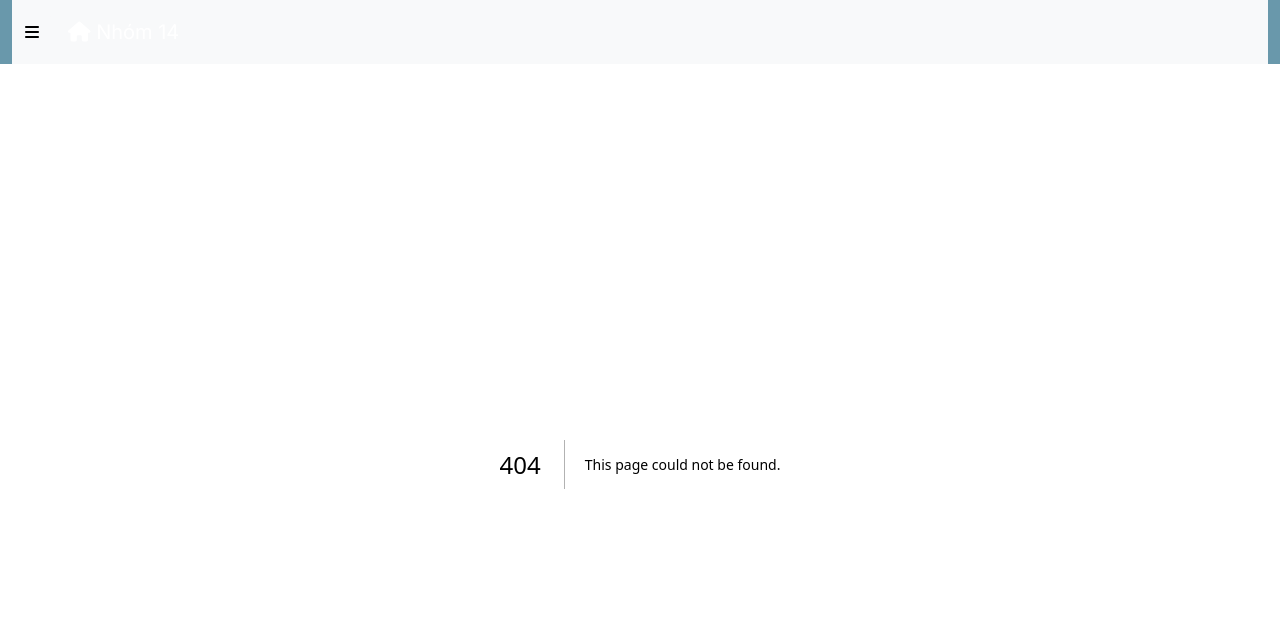
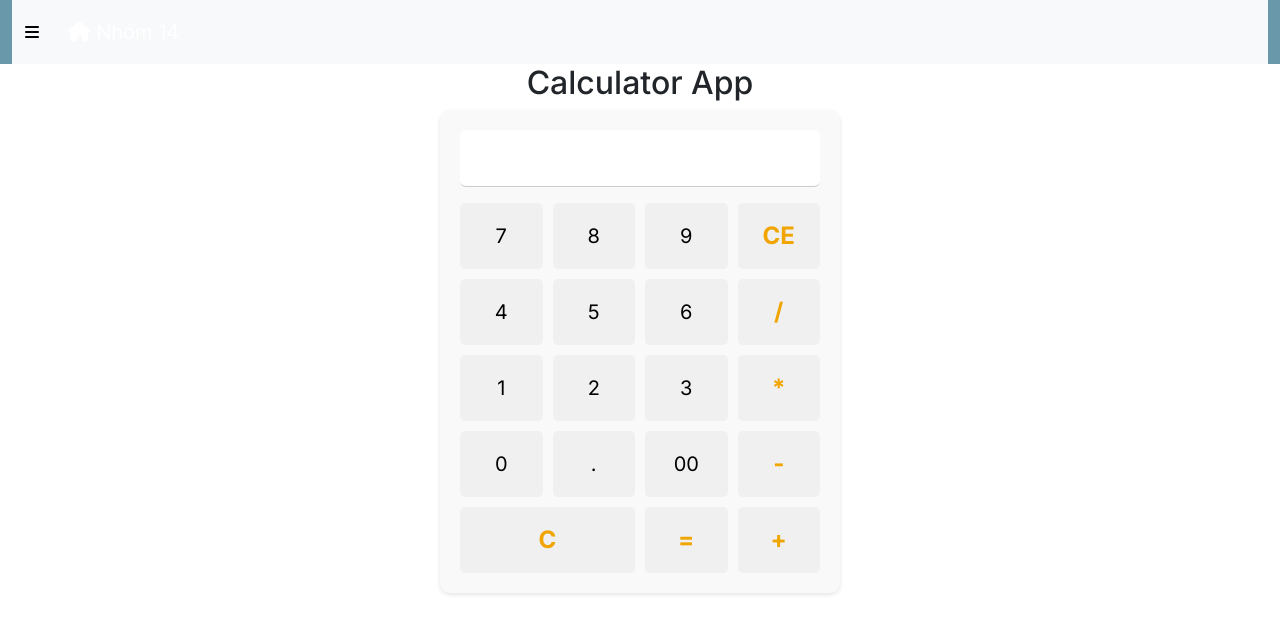
Before and after one commit to Duongnl/group_14_assignment, a Next.js app: page /assignment10/calculator in a window 1280 px wide. Before the commit this address had no page. Shown: the top 634 px of the page. Built offline with nearby package versions, Linux system fonts and the light colour scheme.

Commit message:
add code calculator

```diff
--- /dev/null
+++ b/src/app/assignment10/calculator/page.tsx
@@ -0,0 +1,86 @@
+'use client'
+import '@/styles/calculator.css';
+import React, { useState } from 'react';
+
+const Calculator = () => {
+    const [result, setResult] = useState('');
+
+    const handleClick = (value: string) => {
+        if (value === '=') {
+            try {
+                setResult(eval(result) || '');
+            } catch (error) {
+                setResult('Error');
+            }
+        } else if (value === 'C') {
+            setResult('');
+        } else if (value === 'CE') {
+            setResult(result.slice(0, -1));
+        } else {
+            setResult(result + value);
+        }
+    };
+
+    return (
+        <>
+            <h2>Calculator App</h2>
+            <div className="calculator">
+
+                <input type="text" className="form-control mb-3"
+                    value={result} readOnly />
+                <div className="buttons">
+                    <button onClick={() =>
+                        handleClick('7')}>7</button>
+                    <button onClick={() =>
+                        handleClick('8')}>8</button>
+                    <button onClick={() =>
+                        handleClick('9')}>9</button>
+                    <button className="operator" onClick={() =>
+                        handleClick('CE')}>CE</button>
+
+
+                    <button onClick={() =>
+                        handleClick('4')}>4</button>
+                    <button onClick={() =>
+                        handleClick('5')}>5</button>
+                    <button onClick={() =>
+                        handleClick('6')}>6</button>
+                    <button className="operator" onClick={() =>
+                        handleClick('/')}>/</button>
+
+
+                    <button onClick={() =>
+                        handleClick('1')}>1</button>
+                    <button onClick={() =>
+                        handleClick('2')}>2</button>
+                    <button onClick={() =>
+                        handleClick('3')}>3</button>
+                    <button className="operator" onClick={() =>
+                        handleClick('*')}>*</button>
+
+
+                    <button onClick={() =>
+                        handleClick('0')}>0</button>
+                    <button onClick={() =>
+                        handleClick('.')}>.</button>
+                    <button onClick={() =>
+                        handleClick('00')}>00</button>
+
+                    <button className="operator" onClick={() =>
+                        handleClick('-')}>-</button>
+                    <button className="operator wide" id='clear' onClick={() =>
+                        handleClick('C')}>C</button>
+
+                    <button className="operator" onClick={() =>
+                        handleClick('=')}>=</button>
+
+                    <button className="operator" onClick={() =>
+                        handleClick('+')}>+</button>
+
+                </div>
+            </div>
+        </>
+    );
+};
+
+export default Calculator;
--- a/src/app/assignment2/about/page.tsx
+++ b/src/app/assignment2/about/page.tsx
@@ -3,7 +3,7 @@ import React from 'react'
 export default function about() {
   return (
     <div>
-      ABOUT
+      ABOUT PAGE
     </div>
   )
 }
--- a/src/app/assignment4/page.tsx
+++ b/src/app/assignment4/page.tsx
@@ -7,7 +7,7 @@ const images = [
 ];
 const Assignment4 = () => {
     return (
-        <div style={{ display: 'grid', gridTemplateColumns: 'repeat(auto-fill, minmax(300px, 1fr))', gap: '16px', padding: '16px' }}>
+        <div style={{ display: 'grid', gridTemplateColumns: 'repeat(auto-fill, minmax(400px, 1fr))', gap: '16px', padding: '16px' }}>
           {images.map((image, index) => (
             <div key={index} style={{ position: 'relative', width: '100%', height: 'auto', paddingBottom: '66.66%' }}>
               <Image
@@ -16,7 +16,6 @@ const Assignment4 = () => {
                 layout="fill"   // Sử dụng layout fill để hình ảnh luôn phù hợp với kích thước container
                 objectFit="cover" // Giữ nguyên tỷ lệ hình ảnh
                 sizes="(max-width: 768px) 100vw, (max-width: 1200px) 50vw, 33vw" // Responsive sizing
-                priority={index < 2} // Chỉ ưu tiên tải hai ảnh đầu tiên
               />
             </div>
           ))}
--- /dev/null
+++ b/src/styles/calculator.css
@@ -0,0 +1,76 @@
+.calculator {
+    max-width: 400px;
+    margin: 0 auto;
+    padding: 20px;
+    background-color: #f9f9f9;
+    border-radius: 10px;
+
+    box-shadow: 0 2px 4px rgba(0, 0, 0, 0.1);
+  }
+
+  .calculator input[type="text"] {
+    width: 100%;
+    padding: 10px;
+    margin-bottom: 10px;
+    font-size: 24px;
+    text-align: right;
+    border: none;
+    border-bottom: 1px solid #ccc;
+    outline: none;
+    background-color: #fff;
+  }
+
+  .buttons {
+    display: grid;
+    grid-template-columns: repeat(4, 1fr);
+    gap: 10px;
+  }
+
+  button {
+    padding: 15px;
+    font-size: 20px;
+    border: none;
+    outline: none;
+    cursor: pointer;
+    border-radius: 5px;
+    background-color: #f0f0f0;
+  }
+
+  button:hover,
+  button.operator:hover {
+    background-color: #e0e0e0;
+  }
+
+  button.operator {
+    font-size: 1.5rem;
+    font-weight: bold;
+    background-color: #f0f0f0;
+    color: #f0a500;
+  }
+
+  button.wide {
+    grid-column: span 2;
+  }
+
+  button.clear {
+    grid-column: span 2;
+    background-color: #f0a500;
+    color: white;
+  }
+
+  button.clear:hover {
+    background-color: #d18d00;
+  }
+
+  button.wide {
+    grid-column: span 2;
+  }
+
+  h1 {
+    text-align: center;
+    color: green;
+  }
+
+  h2 {
+    text-align: center;
+  }
```
